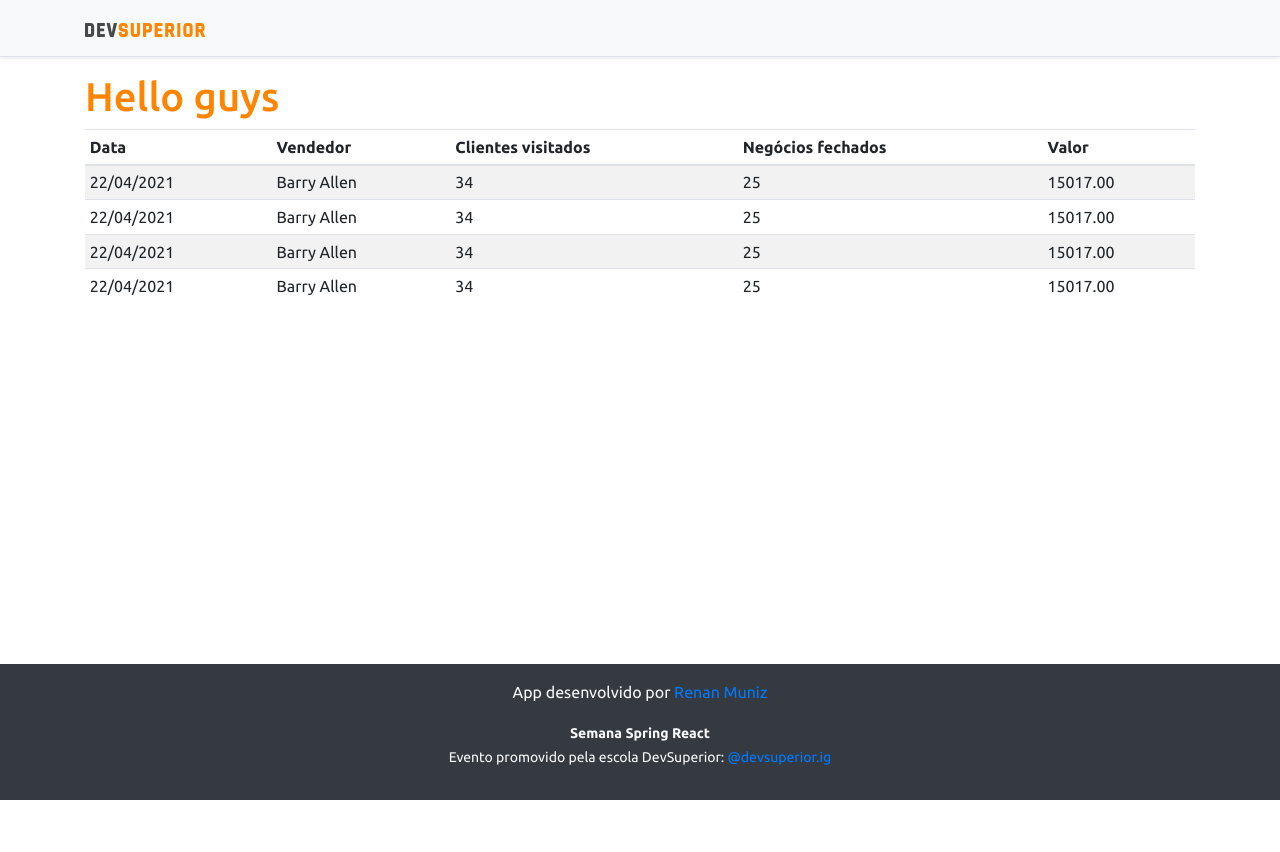
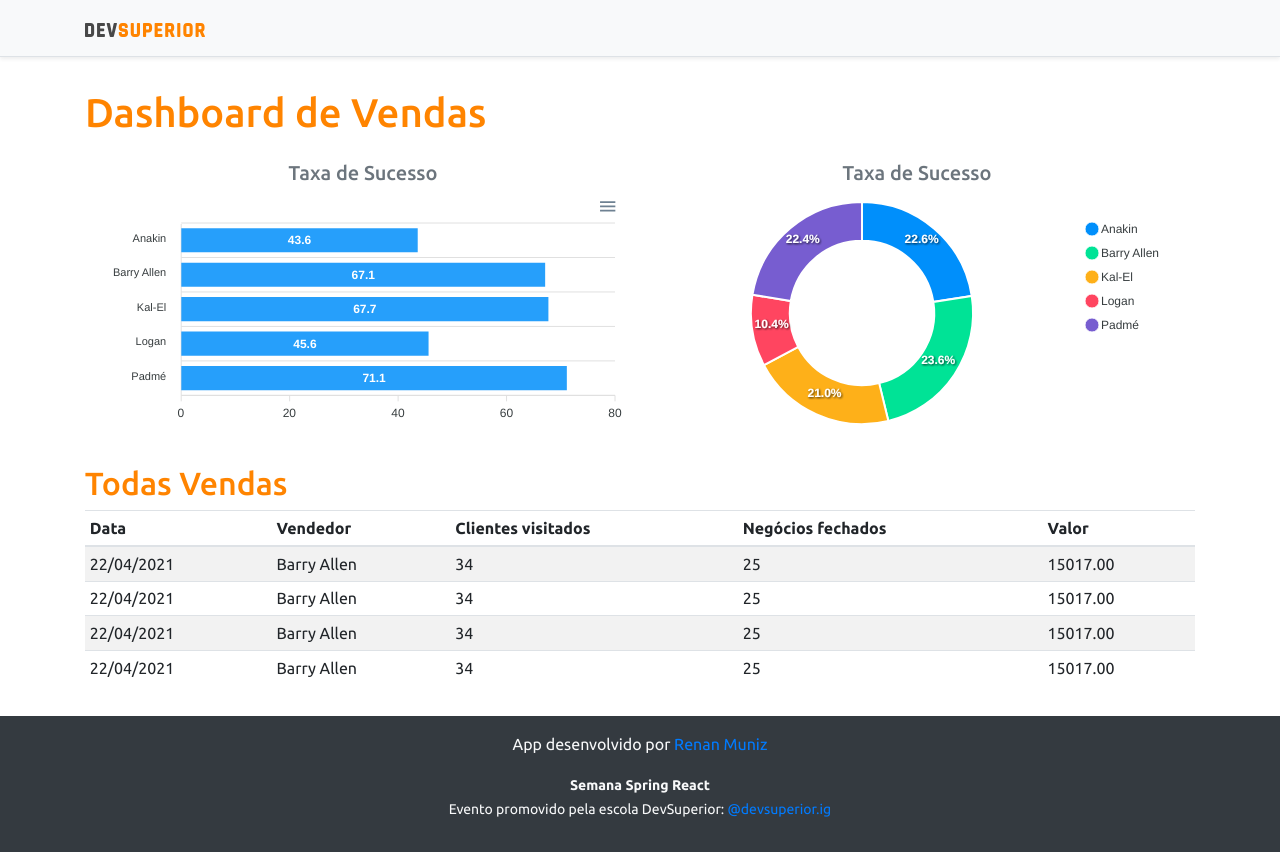
Before and after one commit to fmrenan/dsvendas, a React (Create React App) app in the folder frontend/: page / in a window 1280 px wide. Before the commit the page ends 800 px from the top, so only its background shows below. Built offline with nearby package versions, Linux system fonts and the light colour scheme.

Commit message:
Static charts

```diff
--- a/frontend/package.json
+++ b/frontend/package.json
@@ -3,6 +3,8 @@
   "version": "0.1.0",
   "private": true,
   "dependencies": {
+    "3": "^2.1.0",
+    "-": "^0.0.1",
     "@testing-library/jest-dom": "^5.11.4",
     "@testing-library/react": "^11.1.0",
     "@testing-library/user-event": "^12.1.10",
@@ -10,8 +12,12 @@
     "@types/node": "^12.0.0",
     "@types/react": "^17.0.0",
     "@types/react-dom": "^17.0.0",
+    "apexcharts": "^3.26.1",
     "bootstrap": "^4.6.0",
+    "jquery": "1.9.1",
+    "popper.js": "1.16.1",
     "react": "^17.0.2",
+    "react-apexcharts": "^1.3.9",
     "react-dom": "^17.0.2",
     "react-scripts": "4.0.3",
     "typescript": "^4.1.2",
--- a/frontend/src/App.tsx
+++ b/frontend/src/App.tsx
@@ -1,10 +1,29 @@
+import BarChart from "components/BarChart";
 import DataTable from "components/DataTable";
+import DonutChart from "components/DonutChart";
 
 function App() {
   return (
     <div className="container">
-      <h1 className="text-primary">Hello guys</h1>
-      <DataTable />
+      <h1 className="text-primary py-3">Dashboard de Vendas</h1>
+
+      <div className="row px-3">
+        <div className="col-sm-6">
+          <h5 className="text-center text-secondary">Taxa de Sucesso</h5>
+          <BarChart />
+        </div>
+
+        <div className="col-sm-6">
+          <h5 className="text-center text-secondary">Taxa de Sucesso</h5>
+          <DonutChart />
+        </div>
+      </div>
+
+      <div className="py-3">
+        <h2 className="text-primary">Todas Vendas</h2>
+        <DataTable />
+      </div>
+
     </div>
   );
 }
--- /dev/null
+++ b/frontend/src/components/BarChart/index.tsx
@@ -0,0 +1,33 @@
+import Chart from 'react-apexcharts'
+
+export default function BarChart(){
+
+  const options = {
+    plotOptions: {
+      bar: {
+        horizontal: true,
+      }
+    },
+  }
+
+  const mockData = {
+    labels: {
+      categories: ['Anakin', 'Barry Allen', 'Kal-El', 'Logan', 'Padmé']
+    },
+    series: [
+      {
+        name: "% Sucesso",
+        data: [43.6, 67.1, 67.7, 45.6, 71.1]
+      }
+    ]
+  }
+
+  return(
+    <Chart
+      options={{...options, xaxis: mockData.labels}}
+      series={mockData.series}
+      type="bar"
+      height="240"
+    />
+  )
+}
--- /dev/null
+++ b/frontend/src/components/DonutChart/index.tsx
@@ -0,0 +1,24 @@
+import Chart from 'react-apexcharts'
+
+export default function DonutChart(){
+
+  const options = {
+    legend: {
+      show: true
+  }
+  }
+
+  const mockData = {
+    series: [477138, 499928, 444867, 220426, 473088],
+    labels: ['Anakin', 'Barry Allen', 'Kal-El', 'Logan', 'Padmé']
+  }
+
+  return(
+    <Chart
+      options={{...options, labels: mockData.labels}}
+      series={mockData.series}
+      type="donut"
+      height="240"
+    />
+  )
+}
```
Also changed, not shown: 1 other file (tests, documents, lock files or other folders).
